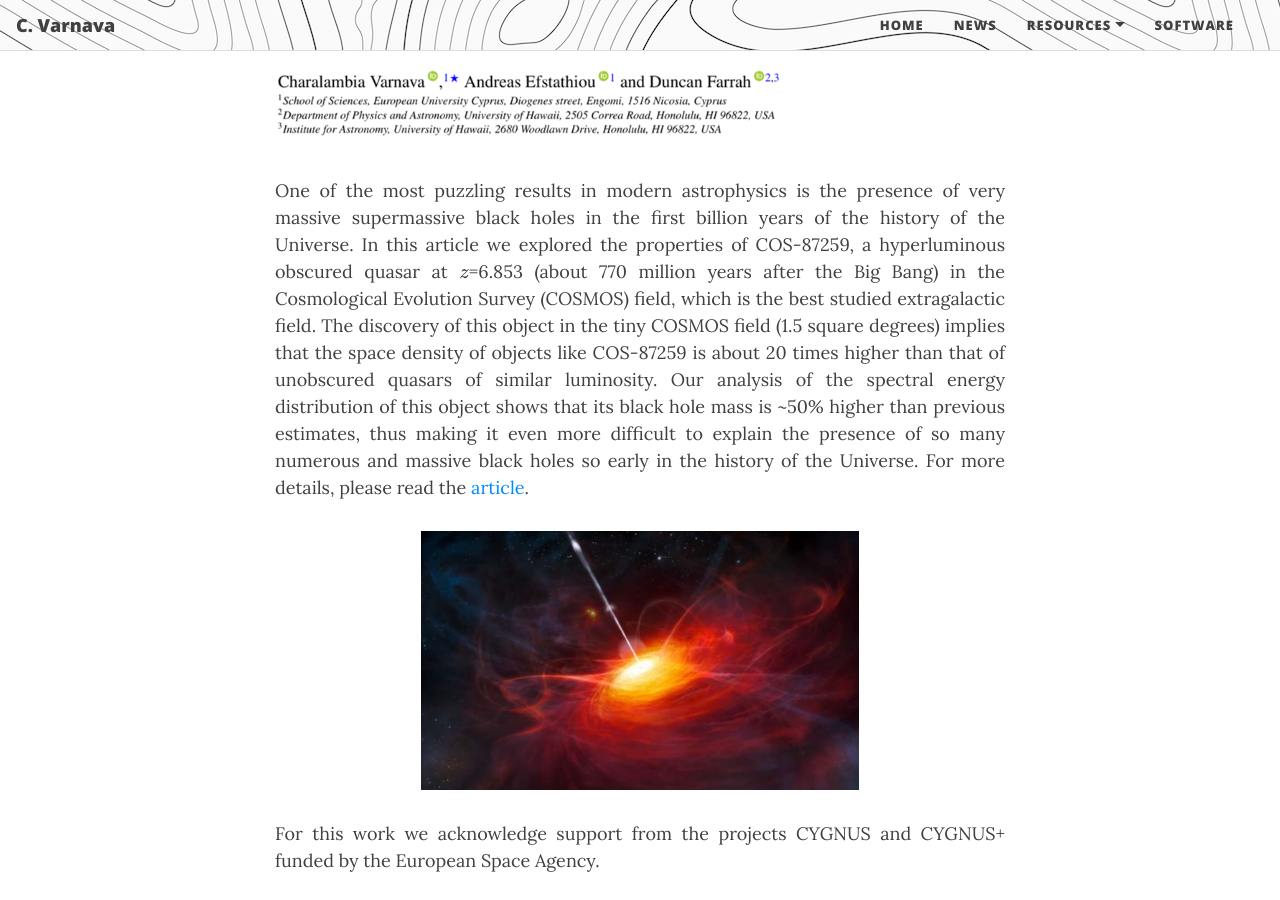
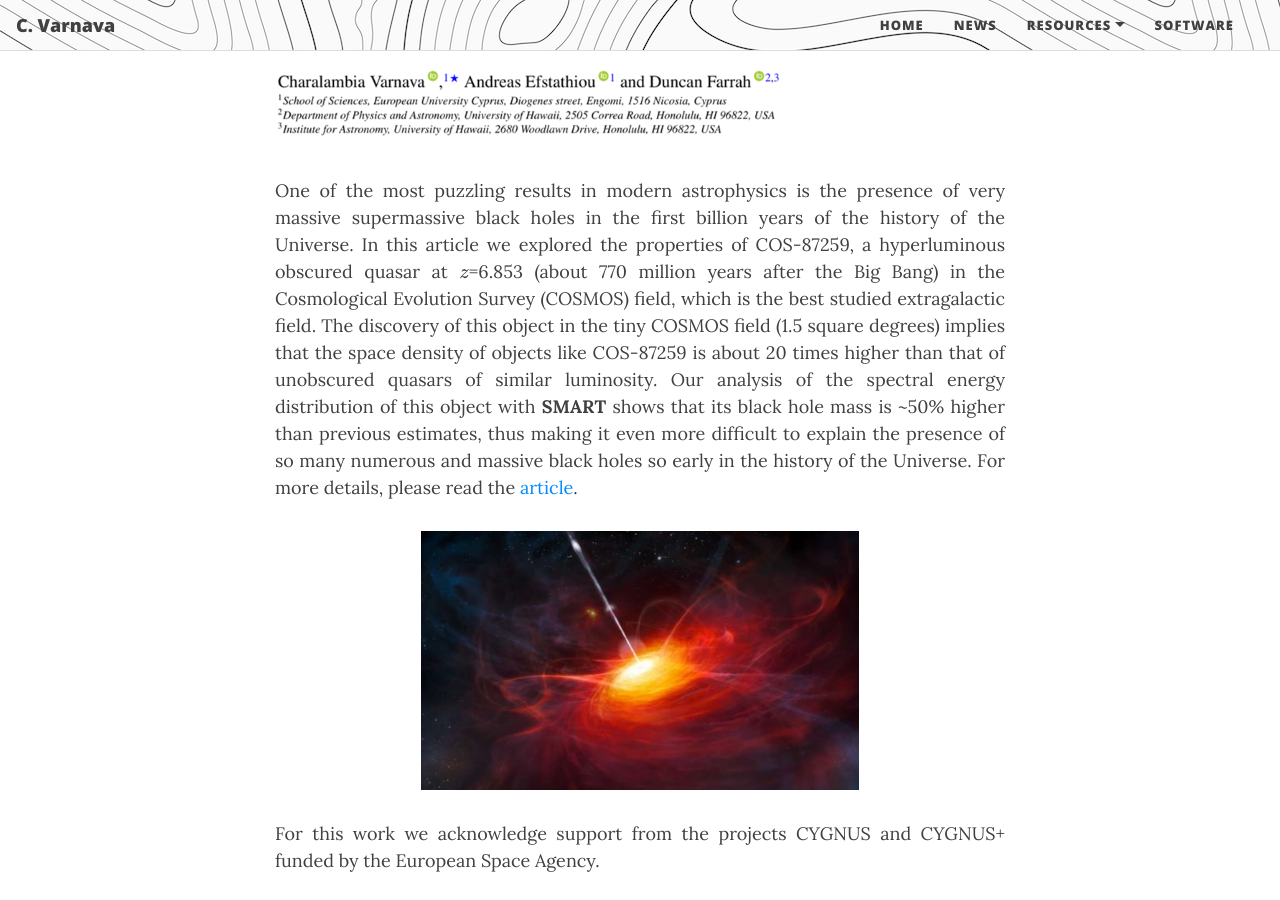
Before and after one commit to ch-var/ch-var.github.io, a Jekyll site: the page built from 2024-10-14-COS.html, in a window 1280 px wide and 900 px high, scrolled down 555 px. Built offline with Jekyll 4.4.1, drawn with Linux system fonts in a browser that asks for light colours; formulas are drawn with MathJax 3.

Commit message:
Update 2024-10-14-COS.html

```diff
--- a/2024-10-14-COS.html
+++ b/2024-10-14-COS.html
@@ -14,7 +14,7 @@
 <img src="/assets/img/COS.png">
 </p>
 
-<p align='justify'>One of the most puzzling results in modern astrophysics is the presence of very massive supermassive black holes in the first billion years of the history of the Universe. In this article we explored the properties of COS-87259, a hyperluminous obscured quasar at \(z\)=6.853 (about 770 million years after the Big Bang) in the Cosmological Evolution Survey (COSMOS) field, which is the best studied extragalactic field. The discovery of this object in the tiny COSMOS field (1.5 square degrees) implies that the space density of objects like COS-87259 is about 20 times higher than that of unobscured quasars of similar luminosity. Our analysis of the spectral energy distribution of this object shows that its black hole mass is ~50% higher than previous estimates, thus making it even more difficult to explain the presence of so many numerous and massive black holes so early in the history of the Universe. For more details, please read the <a href="https://doi.org/10.1093/mnras/stae2221">article</a>.
+<p align='justify'>One of the most puzzling results in modern astrophysics is the presence of very massive supermassive black holes in the first billion years of the history of the Universe. In this article we explored the properties of COS-87259, a hyperluminous obscured quasar at \(z\)=6.853 (about 770 million years after the Big Bang) in the Cosmological Evolution Survey (COSMOS) field, which is the best studied extragalactic field. The discovery of this object in the tiny COSMOS field (1.5 square degrees) implies that the space density of objects like COS-87259 is about 20 times higher than that of unobscured quasars of similar luminosity. Our analysis of the spectral energy distribution of this object with <b>SMART</b> shows that its black hole mass is ~50% higher than previous estimates, thus making it even more difficult to explain the presence of so many numerous and massive black holes so early in the history of the Universe. For more details, please read the <a href="https://doi.org/10.1093/mnras/stae2221">article</a>.
 
 <p align="center">
 <img src="/assets/img/SMBH.jpg" width="60%" height="60%">
```
